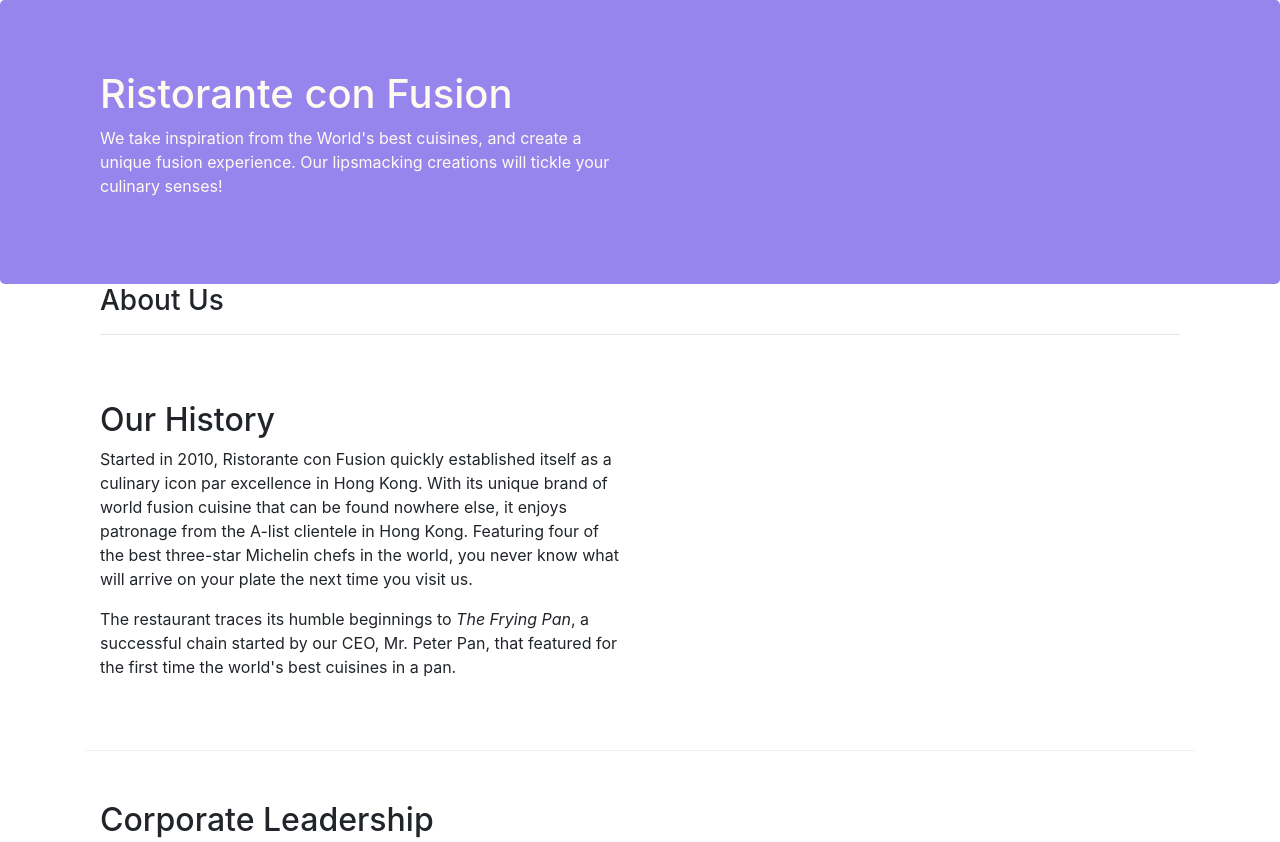
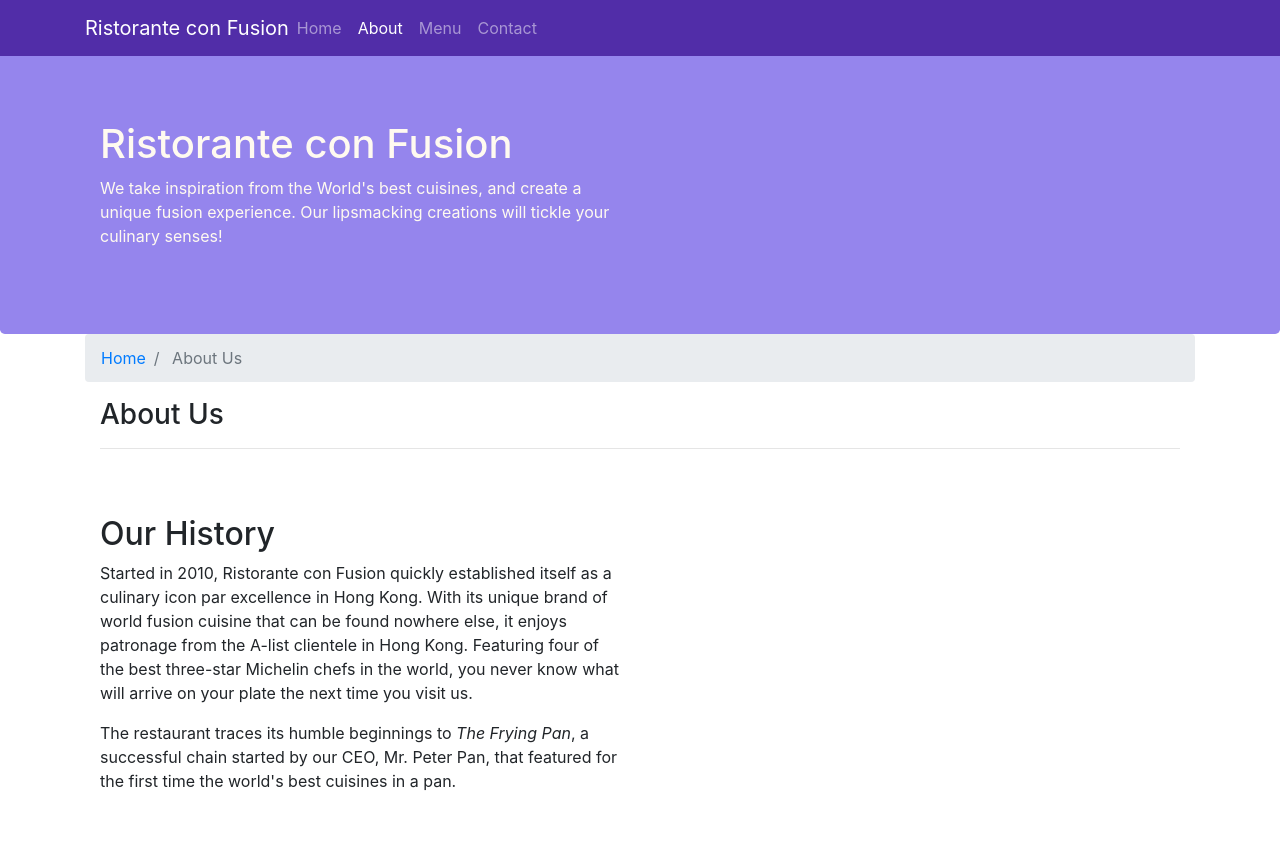
Before and after one commit to SHM02/conFusion, a website: page aboutus.html in a window 1280 px wide. Shown: the top 842 px of the page. Drawn offline with nearby package versions, Linux system fonts and the light colour scheme.

Commit message:
Navbar commit

```diff
--- a/aboutus.html
+++ b/aboutus.html
@@ -15,7 +15,22 @@
 </head>
 
 <body>
-
+  <nav class="navbar navbar-dark navbar-expand-sm fixed-top">
+    <div class="container">
+      <button class="navbar-toggler" type = "button" data-toggle="collapse" data-target="#Navbar">
+        <span class="navbar-toggler-icon"></span>
+      </button>
+      <a class="navbar-brand mr-auto" href= "./index.html">Ristorante con Fusion</a>
+      <div class="collapse navbar-collapse" id = "Navbar">
+      <ul class="navbar-nav mr-auto">
+        <li class = "nav-item"><a class = "nav-link" href ="./index.html">Home</a></li>
+        <li class = "nav-item active"><a class = "nav-link" href ="#">About</a></li>
+        <li class = "nav-item"><a class = "nav-link" href ="#">Menu</a></li>
+        <li class = "nav-item"><a class = "nav-link" href ="#">Contact</a></li>
+      </ul>
+      </div>
+    </div>
+  </nav>
     <header class="jumbotron">
         <div class="container">
             <div class="row row-header">
@@ -31,6 +46,16 @@
 
     <div class = "container">
         <div>
+          <ol class ="col-12 breadcrumb">
+            <li class ="breadcrumb-item">
+              <a href = "./index.html">
+                Home
+              </a>
+            </li>
+            <li class ="breadcrumb-item active">
+                About Us
+            </li>
+          </ol>
             <div class="col-12">
                <h3>About Us</h3>
                <hr>
@@ -70,7 +95,7 @@
                 <div class="col-4 offset-1 col-sm-2">
                     <h5>Links</h5>
                     <ul class="list-unstyled">
-                        <li><a href="#">Home</a></li>
+                        <li><a href="./index.html">Home</a></li>
                         <li><a href="#">About</a></li>
                         <li><a href="#">Menu</a></li>
                         <li><a href="#">Contact</a></li>
--- a/css/styles.css
+++ b/css/styles.css
@@ -28,3 +28,11 @@
   margin: 0px;
   color: #0f0f0f;
 }
+
+body{
+  padding: 50px 0px 0px 0px;
+  z-index: 0;
+}
+.navbar-dark{
+  background-color :#512DA8;
+}
```
Also changed, not shown: index.html (+17 -2 lines).
